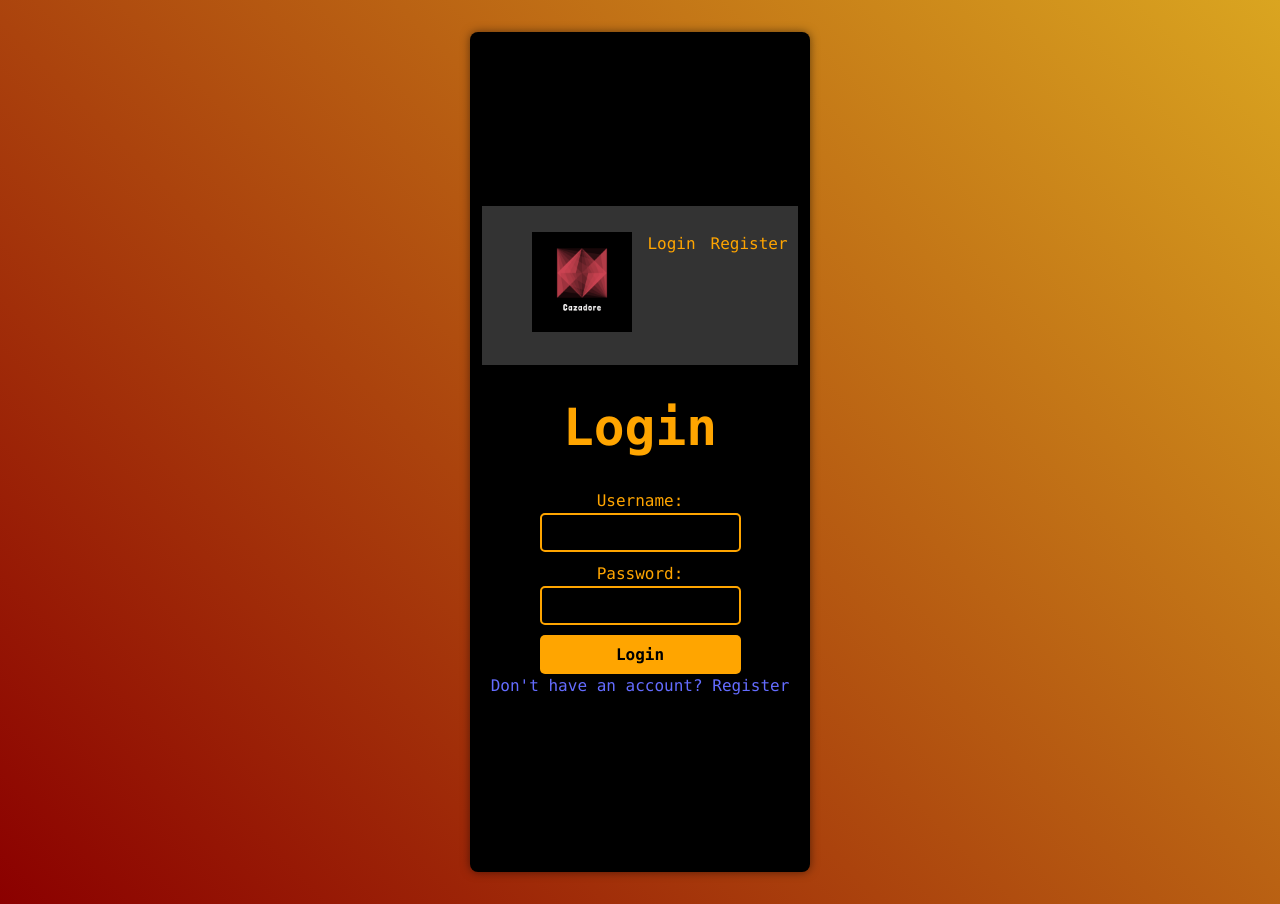
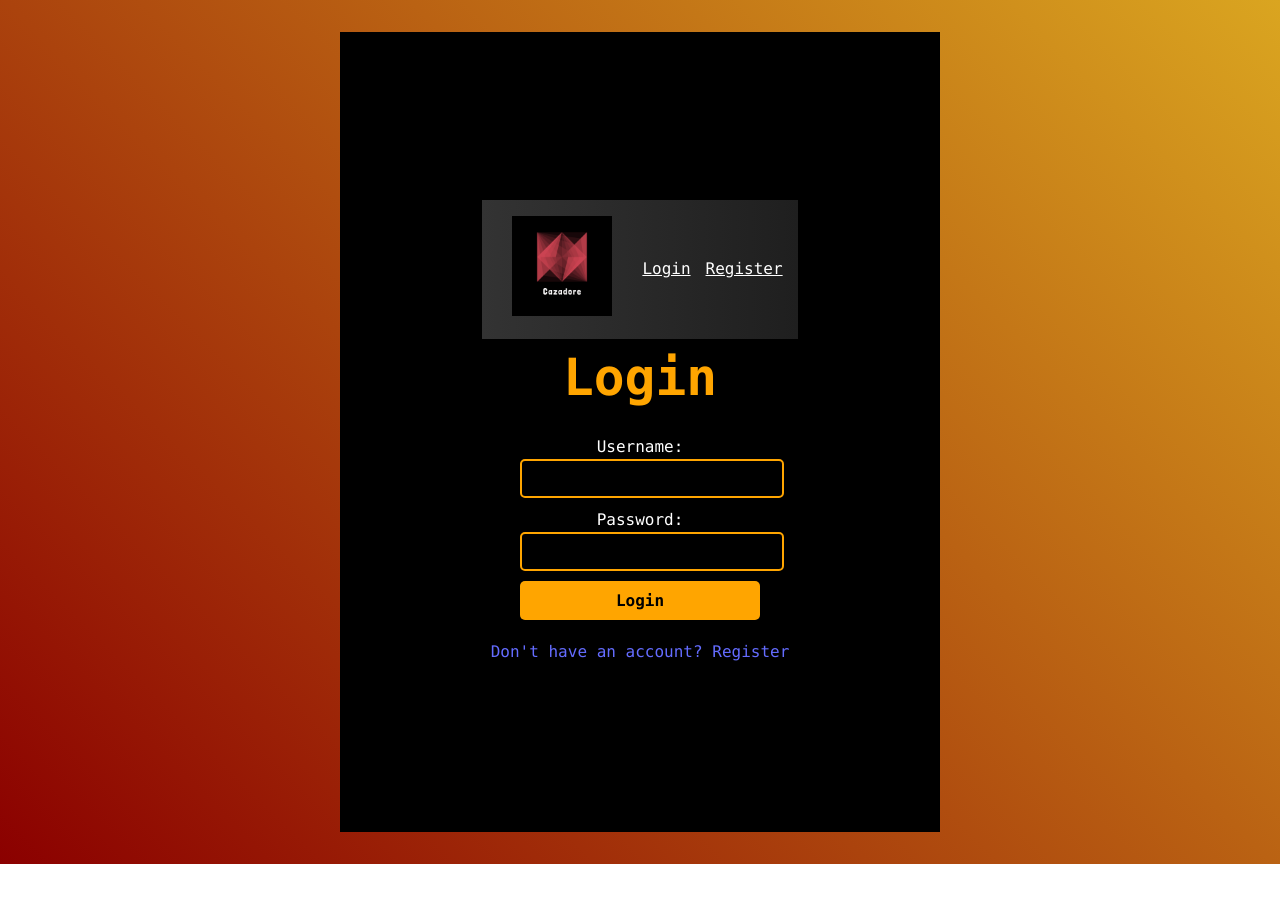
Before and after one commit to bradfordd/Cazadore, a React (Vite) app: page /login in a window 1280 px wide. After the commit the page ends 864 px from the top, so only its background shows below. Built offline with nearby package versions, Linux system fonts and the light colour scheme.

Commit message:
css module refactor

```diff
--- a/src/components/App/App.jsx
+++ b/src/components/App/App.jsx
@@ -13,7 +13,7 @@ import ProjectDetailDeveloper from "../ProjectDetailDeveloper/ProjectDetailDevel
 import ProjectDetailManager from "../ProjectDetailManager/ProjectDetailManager";
 import BugReportsList from "../ProjectBugReportList/ProjectBugReportList";
 import BugReportDetail from "../BugReportDetail/BugReportDetail";
-import "./App.css";
+import "./App.module.css";
 import axios from "axios";
 
 // Create a Redirect component that navigates to the login page
--- a/src/components/App/App.css
+++ b/src/components/App/App.module.css
@@ -1,9 +1,9 @@
-body {
+:global(body) {
   background: linear-gradient(45deg, darkred, goldenrod);
   font-family: Consolas, Monaco, "Droid Sans Mono", "Courier New", monospace;
 }
 
-#root {
+:global(#root) {
   max-width: 1280px;
   margin: 0 auto;
   padding: 2rem;
--- a/src/components/Login/Login.css
+++ /dev/null
@@ -1,39 +0,0 @@
-/* Login.css */
-.container {
-  background-color: black;
-  color: white;
-  height: 100vh;
-  display: flex;
-  justify-content: center;
-  align-items: center;
-  flex-direction: column;
-}
-
-.login-form {
-  padding: 0px;
-  border-radius: 5px;
-}
-
-.login-form input {
-  margin-bottom: 10px;
-  padding: 10px;
-  border-radius: 5px;
-  border: 2px solid orange;
-  background: none;
-  color: orange;
-}
-
-.login-form button {
-  background: orange;
-  color: black;
-  border: none;
-  padding: 10px;
-  border-radius: 5px;
-  cursor: pointer;
-  font-weight: bold;
-  width: 100%;
-}
-h1,
-h2 {
-  flex-direction: column;
-}
--- a/src/components/Login/Login.jsx
+++ b/src/components/Login/Login.jsx
@@ -1,8 +1,8 @@
 import React, { useState } from "react";
 import axios from "axios";
-import "./Login.css";
 import { Link, useNavigate } from "react-router-dom";
 import Navbar from "../Navbar/Navbar";
+import styles from "./Login.module.css";
 
 const Login = () => {
   const [username, setUsername] = useState("");
@@ -47,10 +47,11 @@ const Login = () => {
   };
 
   return (
-    <div className="container">
-      <Navbar />
+    <div className={styles.container}>
+      <Navbar />{" "}
+      {/* Assuming Navbar is a component you've imported elsewhere */}
       <h1>Login</h1>
-      <form className="login-form" onSubmit={handleSubmit}>
+      <form className={styles["login-form"]} onSubmit={handleSubmit}>
         <div>
           <label>Username:</label>
           <br />
@@ -71,7 +72,7 @@ const Login = () => {
             onChange={handlePasswordChange}
           />
         </div>
-        {error && <p>{error}</p>} {/* Displaying the error message */}
+        {error && <p>{error}</p>}
         <button type="submit">Login</button>
       </form>
       <div>
--- /dev/null
+++ b/src/components/Login/Login.module.css
@@ -0,0 +1,57 @@
+/* Login.css */
+.container {
+  background-color: black;
+  color: white;
+  height: 100vh;
+  display: flex;
+  justify-content: center;
+  width: 600px;
+  align-items: center;
+  flex-direction: column;
+}
+
+.login-form {
+  width: 240px; /* Example width */
+  padding: 20px 30px; /* Bit of padding for spacing */
+  border-radius: 5px;
+}
+
+.login-form input {
+  width: 100%; /* Take full width of the form */
+  margin-bottom: 10px;
+  padding: 10px;
+  border-radius: 5px;
+  border: 2px solid orange;
+  background: none;
+  color: orange;
+  transition: border-color 0.3s ease, box-shadow 0.3s ease; /* Transition for smooth effects */
+}
+
+.login-form input:focus {
+  border-color: darkorange; /* Slightly different color on focus */
+  box-shadow: 0 0 5px darkorange; /* Shadow on focus */
+}
+
+.login-form input::placeholder {
+  color: #ff8c00; /* Lighter shade of orange for the placeholder */
+}
+
+.login-form button {
+  background: orange;
+  color: black;
+  border: none;
+  padding: 10px;
+  border-radius: 5px;
+  cursor: pointer;
+  font-weight: bold;
+  width: 100%;
+  transition: background-color 0.3s ease; /* Transition for smooth effects */
+}
+h1,
+h2 {
+  margin: 10px 0; /* Spacing adjustment */
+}
+
+.login-form button:hover {
+  background-color: darkorange; /* Darker shade on hover */
+}
--- a/src/components/Navbar/Navbar.css
+++ /dev/null
@@ -1,29 +0,0 @@
-/* Navbar.css */
-
-nav {
-  background-color: #333;
-  color: white;
-  padding: 10px;
-  display: flex;
-  justify-content: space-between;
-  align-items: center;
-}
-
-nav img {
-  width: 100px; /* Adjust as needed */
-  height: auto;
-}
-
-nav ul {
-  list-style: none;
-  display: flex;
-}
-
-nav ul li {
-  margin-left: 15px;
-}
-
-nav ul li a {
-  color: orange;
-  text-decoration: none;
-}
--- a/src/components/Navbar/Navbar.jsx
+++ b/src/components/Navbar/Navbar.jsx
@@ -1,19 +1,21 @@
 import { useState } from "react";
 import logo from "../../assets/logo.png";
-import "./Navbar.css";
+import styles from "./Navbar.module.css";
 import { Link } from "react-router-dom";
 
 const Navbar = () => {
   const [isLoggedIn, setIsLoggedIn] = useState(false);
 
   return (
-    <nav>
+    <nav className={styles.navbar}>
+      {" "}
+      {/* Apply styles using styles object */}
       {isLoggedIn && (
-        <ul>
-          <Link to="/homepage">
-            <img src={logo} alt="Company Logo" />
+        <ul className={styles.menu}>
+          <Link to="/homepage" className={styles.menuItem}>
+            <img src={logo} alt="Company Logo" className={styles.logo} />
           </Link>
-          <li>
+          <li className={styles.menuItem}>
             <a href="/logout" onClick={() => setIsLoggedIn(false)}>
               Logout
             </a>
@@ -22,14 +24,14 @@ const Navbar = () => {
         </ul>
       )}
       {!isLoggedIn && (
-        <ul>
-          <Link to="/homepage">
-            <img src={logo} alt="Company Logo" />
+        <ul className={styles.menu}>
+          <Link to="/homepage" className={styles.menuItem}>
+            <img src={logo} alt="Company Logo" className={styles.logo} />
           </Link>
-          <li>
+          <li className={styles.menuItem}>
             <a href="/login">Login</a>
           </li>
-          <li>
+          <li className={styles.menuItem}>
             <a href="/register">Register</a>
           </li>
         </ul>
--- /dev/null
+++ b/src/components/Navbar/Navbar.module.css
@@ -0,0 +1,38 @@
+/* Navbar.css */
+
+nav {
+  background: linear-gradient(to right, #333333, #1f1f1f);
+  box-shadow: 0 4px 8px rgba(0, 0, 0, 0.1);
+  color: white;
+  padding: 0px;
+  display: flex;
+  justify-content: space-between;
+  align-items: center;
+}
+
+nav img {
+  padding: 0px 15px 0px 15px;
+  width: 100px; /* Adjust as needed */
+  height: auto;
+}
+
+nav ul {
+  padding: 0px 15px 0px 15px;
+  list-style: none;
+  display: flex;
+  align-items: center; /* This will vertically center align the li elements */
+}
+
+nav ul li {
+  margin-left: 15px;
+}
+
+nav ul li a {
+  color: #fff;
+  transition: color 0.3s ease;
+  text-decoration: underline;
+}
+
+nav ul li a:hover {
+  color: #514ef5; /* Lighter shade for hover. Adjust color as necessary. */
+}
--- a/src/components/Register/Register.jsx
+++ b/src/components/Register/Register.jsx
@@ -1,6 +1,6 @@
 import React, { useState, useRef, useEffect } from "react";
 import axios from "axios";
-import "./Register.css";
+import styles from "./Register.module.css"; // updated import
 import { Link, useNavigate } from "react-router-dom";
 import Navbar from "../Navbar/Navbar";
 import Tippy from "@tippyjs/react";
@@ -177,11 +177,16 @@ const Register = () => {
   };
 
   return (
-    <div className="container">
+    <div className={styles.container}>
       <Navbar />
       <h1>Register</h1>
-      {successMessage && <p>{successMessage}</p>}
-      <form className="register-form" onSubmit={handleSubmit}>
+      {successMessage && (
+        <p>
+          {styles.successMessage}
+          {successMessage}
+        </p>
+      )}
+      <form className={styles.registerForm} onSubmit={handleSubmit}>
         <div>
           <label>Username:</label>
           <br />
@@ -259,7 +264,7 @@ const Register = () => {
         {formError && <p className="form-error">{formError}</p>}
         <button type="submit">Register</button>
       </form>
-      <div className="register-link">
+      <div className={styles.registerLink}>
         <Link to="/login">Already have an account? Login</Link>
       </div>
     </div>
--- a/src/components/Register/Register.css
+++ b/src/components/Register/Register.module.css
@@ -1,11 +1,12 @@
 .container {
   background-color: black;
-  color: orange;
-  width: 300px;
-  margin: 0 auto;
-  padding: 20px;
-  border-radius: 8px;
-  box-shadow: 0px 0px 10px rgba(0, 0, 0, 0.5);
+  color: white;
+  height: 100vh;
+  display: flex;
+  justify-content: center;
+  width: 600px;
+  align-items: center;
+  flex-direction: column;
 }
 
 h1 {
```
